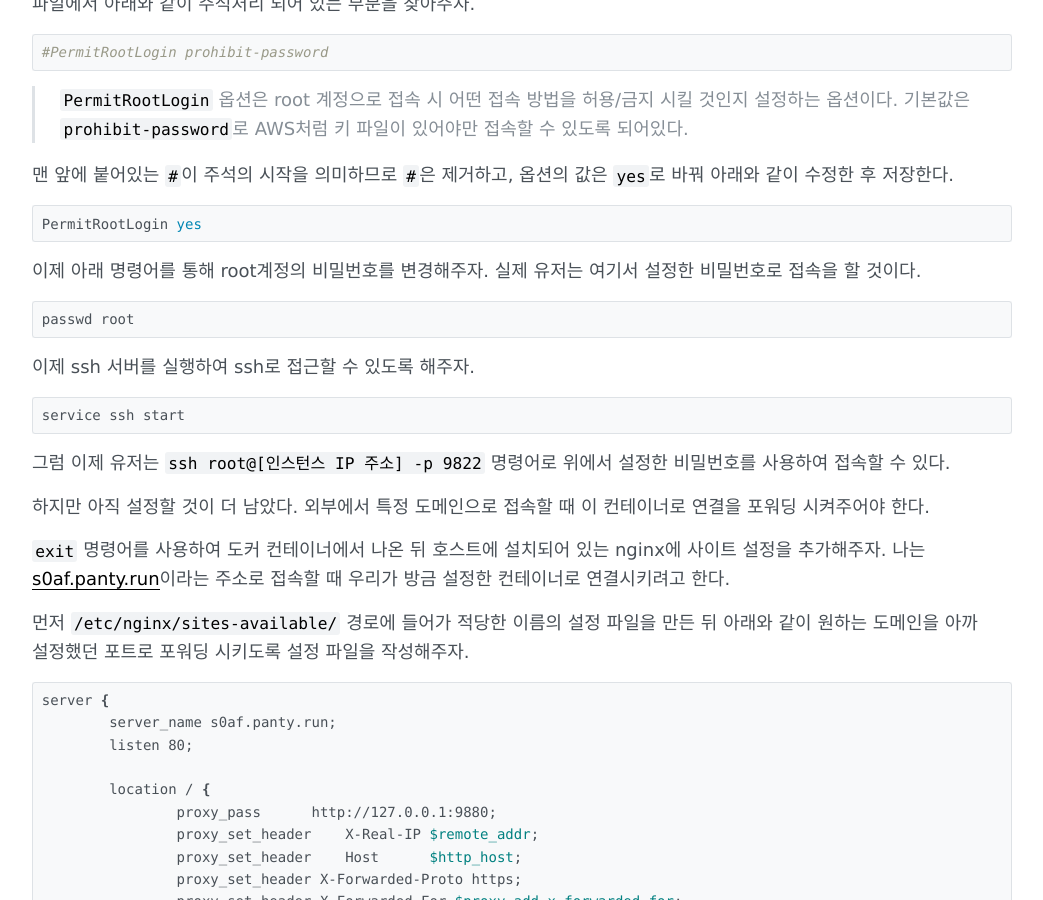
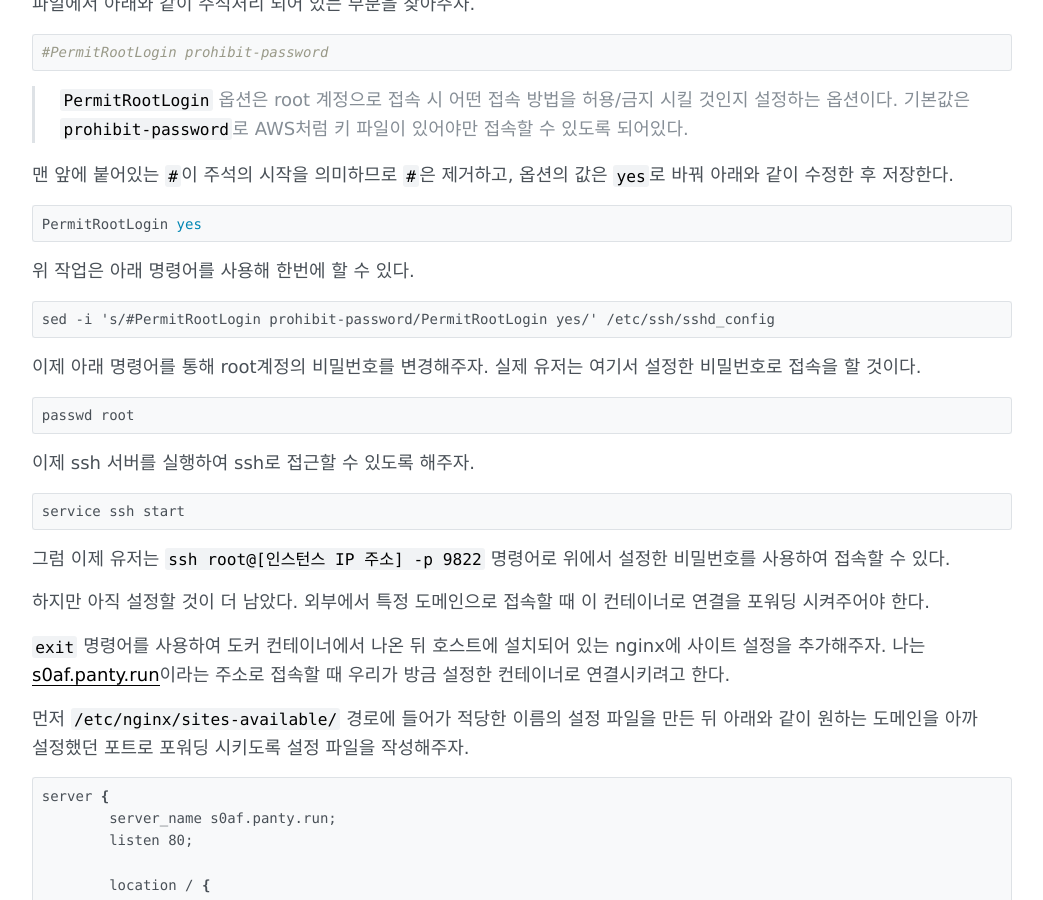
Before and after one commit to blurfx/xo.dev, a Jekyll site: the page built from _posts/2020-03-12-setup-virtual-environment-for-guests-with-docker.md, in a window 1280 px wide and 900 px high, scrolled down 1114 px. Shown: the whole window, without its empty margins (118-1161 px from the left). Built offline with Jekyll 4.4.1, drawn with Linux system fonts in a browser that asks for light colours; comment, search, counter and statistics services are not loaded.

Commit message:
:pencil2: added command to modify sshd configuration file

````diff
--- a/_posts/2020-03-12-setup-virtual-environment-for-guests-with-docker.md
+++ b/_posts/2020-03-12-setup-virtual-environment-for-guests-with-docker.md
@@ -48,6 +48,11 @@ vim /etc/ssh/sshd_config
 맨 앞에 붙어있는 `#`이 주석의 시작을 의미하므로 `#`은 제거하고, 옵션의 값은 `yes`로 바꿔 아래와 같이 수정한 후 저장한다.
 ```sh
 PermitRootLogin yes
+```
+
+위 작업은 아래 명령어를 사용해 한번에 할 수 있다.
+```
+sed -i 's/#PermitRootLogin prohibit-password/PermitRootLogin yes/' /etc/ssh/sshd_config
 ```
 
 이제 아래 명령어를 통해 root계정의 비밀번호를 변경해주자. 실제 유저는 여기서 설정한 비밀번호로 접속을 할 것이다.
````
